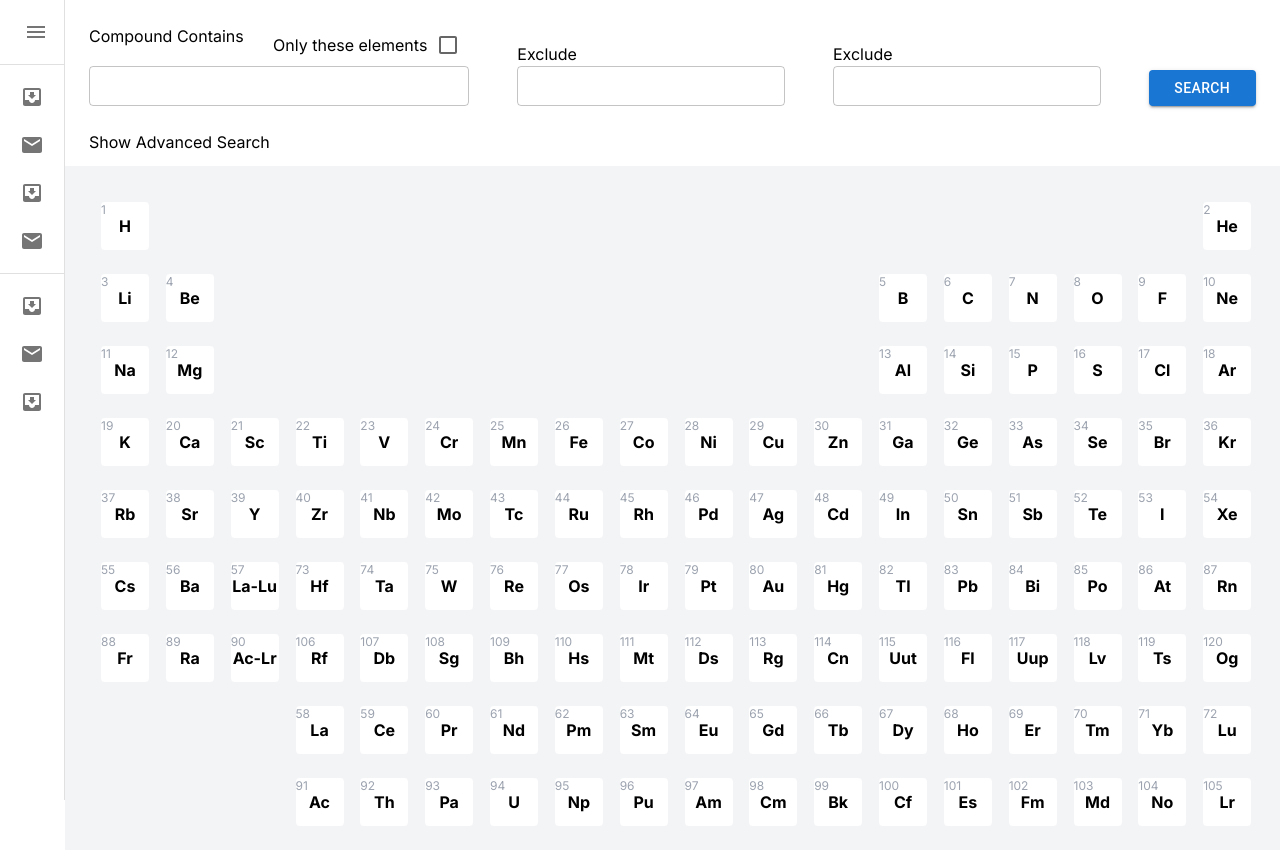
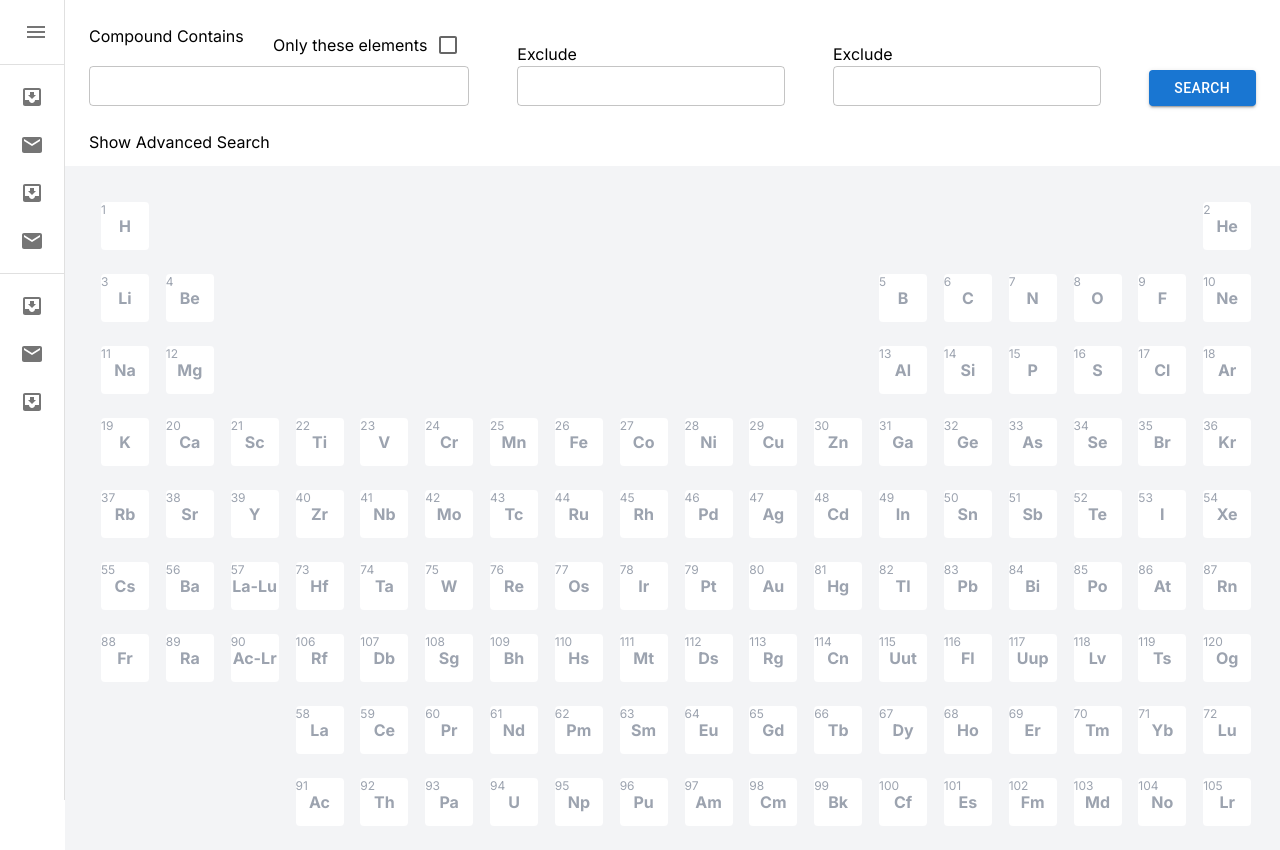
Before and after one commit to biu9/Chiral-Phonon-Material-Database, a Next.js app: page / in a window 1280 px wide. Shown: the top 850 px of the page. Built offline with nearby package versions, Linux system fonts and the light colour scheme.

Commit message:
feat(contain input)

```diff
--- a/src/app/page.tsx
+++ b/src/app/page.tsx
@@ -5,9 +5,55 @@ import TextField from '@mui/material/TextField';
 import Checkbox from '@mui/material/Checkbox';
 import ElementTable from "@/components/ElementTable/index";
 import AdvancedOtions from "@/components/AdvancdeOtions";
-import { useState } from 'react';
+import { Dispatch, SetStateAction, useState,useEffect } from 'react';
+import { IElement } from '@/types';
 
-const SearchBar = () => {
+/**
+ * @description 将IElement[]形式的数组转化为'name1+number1 name2+number2'形式的字符串
+ */
+function translate(containElements:IElement[]):string {
+    let res = '';
+
+    for(let i=0;i<containElements.length;i++) {
+        res += containElements[i].name;
+        if(containElements[i].number !== 1) {
+            res += containElements[i].number;
+        }
+        if(i !== containElements.length - 1)
+            res += ' ';
+    }
+
+    return res;
+}
+
+const SearchBar = ({ containElements, setContainElements }:{ containElements:IElement[], setContainElements:Dispatch<SetStateAction<IElement[]>> }) => {
+
+    const [containValue, setContainValue] = useState<string>('');
+
+    useEffect(() => {
+        setContainValue(translate(containElements));
+    },[containElements])
+
+    const handleContainInput = (event: React.ChangeEvent<HTMLInputElement>) => {
+        setContainValue(event.target.value);
+    }
+
+    const handleContainBlur = () => {
+        const tmp = containValue.split(' ');
+        const tmpArr:IElement[] = [];
+        for(let i=0;i<tmp.length;i++) {
+            const name = tmp[i].match(/[a-zA-Z]+/g)?.join('');
+            const number = tmp[i].match(/[0-9]+/g)?.join('');
+            if(name) {
+                tmpArr.push({
+                    name: name,
+                    number: number ? parseInt(number) : 1
+                });
+            }
+        }
+        setContainElements(tmpArr);
+    }
+
     return (
         <div className="p-6 w-full flex justify-between space-x-12 items-end">
             <div className="grow-3">
@@ -18,7 +64,7 @@ const SearchBar = () => {
                         <Checkbox />
                     </div>
                 </div>
-                <TextField variant="outlined" size="small" fullWidth />
+                <TextField variant="outlined" size="small" fullWidth value={containValue} onChange={handleContainInput} onBlur={handleContainBlur}/>
             </div>
             <div className="grow-2">
                 <div className="flex justify-between">
@@ -42,12 +88,14 @@ const SearchBar = () => {
 export default function Result() {
 
     const [isShowAdvanced, setIsShowAdvanced] = useState(false)
+    const [containElements, setContainElements] = useState<IElement[]>([]);
+    const [excludeElements, setExcludeElements] = useState<IElement[]>([]);
 
     return (
         <div className="flex">
             <SideBar />
             <div className="flex w-full flex-col">
-                <SearchBar />
+                <SearchBar containElements={containElements} setContainElements={setContainElements} />
                 <div className="px-6 pb-3 cursor-pointer" onClick={() => {
                     setIsShowAdvanced(!isShowAdvanced)
                 }}>
@@ -56,7 +104,7 @@ export default function Result() {
                     }
                 </div>
                 {
-                    isShowAdvanced ? <AdvancedOtions /> :<ElementTable />
+                    isShowAdvanced ? <AdvancedOtions /> :<ElementTable containElements={containElements} setContainElements={setContainElements}/>
                 }
             </div>
         </div>
--- a/src/components/ElementTable/index.tsx
+++ b/src/components/ElementTable/index.tsx
@@ -1,19 +1,15 @@
+import { Dispatch, SetStateAction } from 'react'
 import { position } from './elementPostion'
+import { IElement } from '@/types';
 
-const Element = ({
-  name,
-  row,
-  col,
-  order,
-}: {
-  name: string
-  row: number
-  col: number
-  order: number
-}) => {
+const Element = ({ name,row,col,order,choosed,handleClick }:{ name: string,row: number,col: number,order: number,choosed:boolean,handleClick:(name:string)=>void }) => {
+
+  const style = choosed ? 'bg-blue-600 text-white' : 'bg-white text-gray-400'
+
   return (
     <div
-      className="bg-white flex relative justify-center items-center m-3 xl:w-12 xl:h-12 w-8 h-10 cursor-pointer rounded flex-col hover:shadow-lg transform transition-all duration-500 hover:scale-110"
+      onClick={() => handleClick(name)}
+      className={" flex relative justify-center items-center m-3 xl:w-12 xl:h-12 w-8 h-10 cursor-pointer rounded flex-col hover:shadow-lg transform transition-all duration-500 hover:scale-110 " + style}
       style={{
         gridColumnStart: col,
         gridColumnEnd: col + 1,
@@ -21,7 +17,7 @@ const Element = ({
         gridRowEnd: row + 1,
       }}
     >
-      <div className="absolute top-0 left-0 text-gray-400  text-xs">
+      <div className={"absolute top-0 left-0 text-gray-400 text-xs bg-white"+style}>
         {order}
       </div>
       <div className="font-bold">{name}</div>
@@ -29,9 +25,24 @@ const Element = ({
   )
 }
 
-export default function ElementTable() {
+export default function ElementTable({ containElements, setContainElements }:{ containElements:IElement[], setContainElements:Dispatch<SetStateAction<IElement[]>> }) {
+
+  const handleClick = (name:string) => {
+    const index = containElements.findIndex(element => element.name === name);
+    if(index === -1) {
+      setContainElements(containElements.concat({
+        name: name,
+        number: 1
+      }));
+    } else {
+      const tmpArr = [...containElements];
+      tmpArr.splice(index,1);
+      setContainElements(tmpArr);
+    }
+  }
+
   return (
-    <div className=' lg:justify-center bg-gray-100 lg:items-center hidden lg:flex'>
+    <div className=" lg:justify-center bg-gray-100 lg:items-center hidden lg:flex">
       <div className="py-6 px-6 bg-gray-100 grid grid-cols-18 grid-rows-9">
         {position.map((item, index) => (
           <Element
@@ -40,6 +51,8 @@ export default function ElementTable() {
             row={item.row}
             col={item.col}
             order={index + 1}
+            choosed={containElements.some((element) => element.name === item.name)}
+            handleClick={handleClick}
           />
         ))}
       </div>
--- /dev/null
+++ b/src/types/index.ts
@@ -0,0 +1,4 @@
+export interface IElement {
+    name: string;
+    number: number;
+}
```
Also changed, not shown: 1 other file (tests, documents, lock files or other folders).
